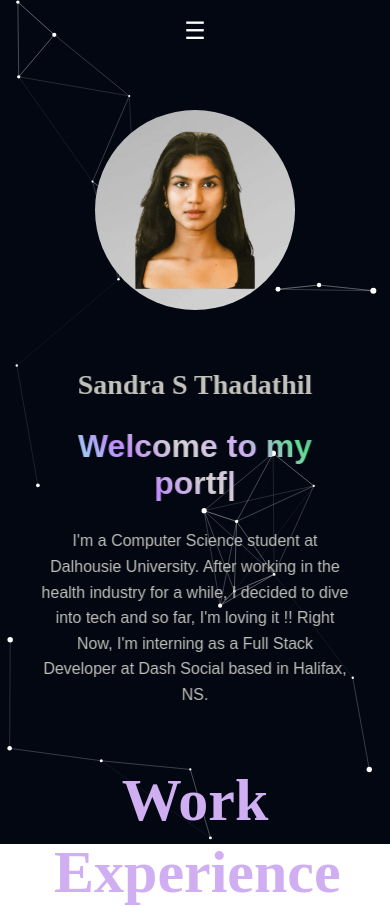
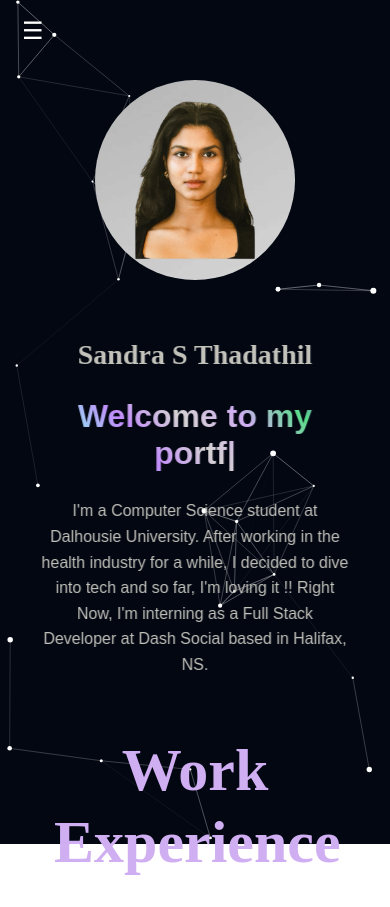
Before and after one commit to Sandra-Thadathil/portfolio, a React (Vite) app: page / in a window 390 px wide. Shown: the top 907 px of the page. Built offline with nearby package versions, Linux system fonts and the light colour scheme.

Commit message:
Fix the styling

```diff
--- a/src/components/NavBar.css
+++ b/src/components/NavBar.css
@@ -42,6 +42,9 @@
 @media (max-width: 768px) {
   .hamburger {
     display: block;
+    position: fixed;
+    top: 1rem;
+    left: 1rem;
   }
 
   .nav-links {
@@ -50,6 +53,7 @@
     background-color:rgb(82, 79, 79);
     position: fixed;
     top: 3rem;
+    left: 1rem;
     right: 1rem;
     padding: 1rem;
     border-radius: 5px;
```
